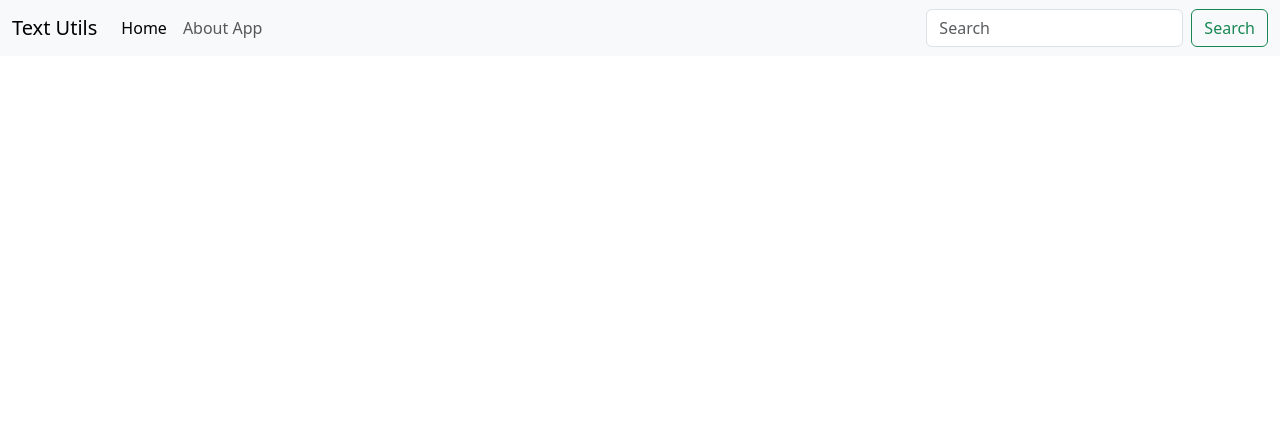
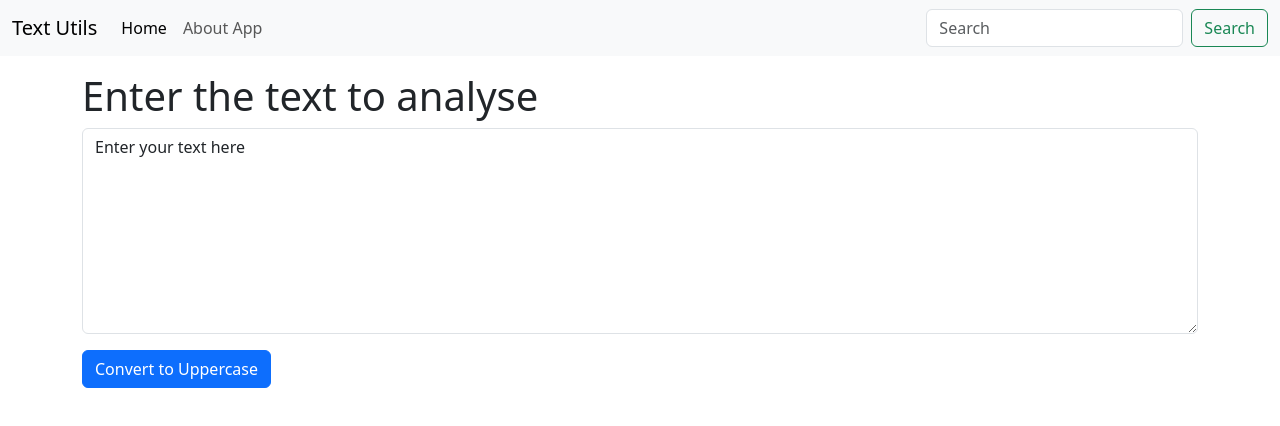
Before and after one commit to Umang-saxena/Text-Utils, a React (Create React App) app: page /about in a window 1280 px wide. Shown: the top 426 px of the page. Built offline with nearby package versions, Linux system fonts and the light colour scheme.

Commit message:
UpperCase Button working by use of useState hook

```diff
--- a/src/App.js
+++ b/src/App.js
@@ -1,10 +1,14 @@
 import Navbar from './components/Navbar';
 import './App.css';
+import TextForm from './components/TextForm';
 
 function App() {
   return (
     <>
     <Navbar title="Text Utils" aboutText="About App"/>
+    <div className="container my-3">
+    <TextForm heading="Enter the text to analyse"/>
+    </div>
     </>
   );
 }
--- /dev/null
+++ b/src/components/TextForm.js
@@ -0,0 +1,34 @@
+import React,{useState} from "react";
+import PropTypes from "prop-types";
+
+export default function TextForm(props) {
+    const[text,setText]=useState("Enter your text here");
+    const handleUpClick=()=>{
+        console.log("Uppercase was clicked");
+        let newText=text.toUpperCase();
+        setText(newText);
+
+    }
+    const handleOnChange=(event)=>{
+        console.log("Text area changed");
+        setText(event.target.value); //Always an event object is returned and we write this so that we are able to changed valueof this text area of the text hat we have entered
+    }
+    return (
+        <div>
+            <h1>{props.heading}</h1>
+            <div className="mb-3">
+                <textarea
+                    className="form-control"
+                    value={text}
+                    onChange={handleOnChange}
+                    id="exampleFormControlTextarea1"
+                    rows="8"
+                ></textarea>
+            </div>
+            <button className="btn btn-primary" onClick={handleUpClick} >Convert to Uppercase</button>
+        </div>
+    );
+}
+TextForm.propTypes = {
+    heading: PropTypes.string,
+};
```
